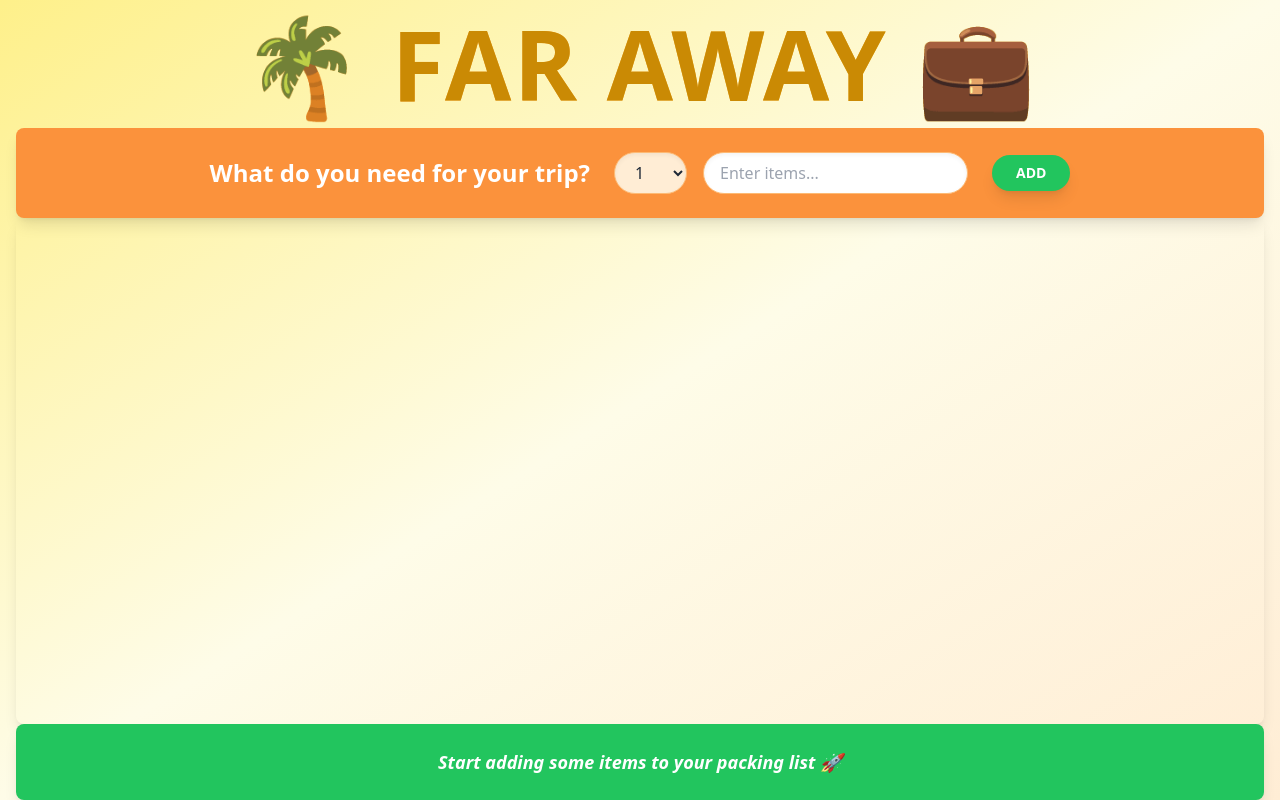
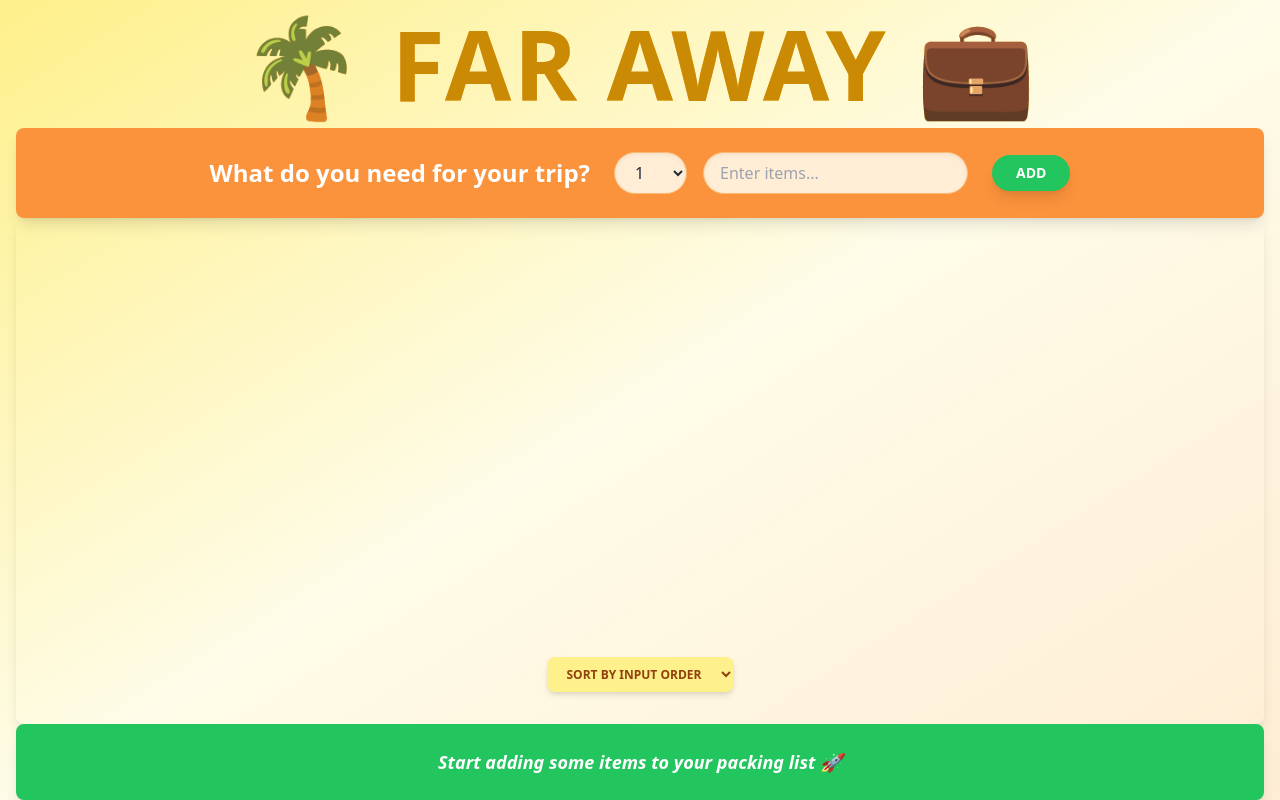
Before and after one commit to mfarhann10/Travel-List, a React (Vite) app: page / in a window 1280 px wide. Built offline with nearby package versions, Linux system fonts and the light colour scheme.

Commit message:
add sorting items fiture in Form Components

```diff
--- a/src/components/Form.jsx
+++ b/src/components/Form.jsx
@@ -9,7 +9,6 @@
 
     if (!description) return;
     const newItem = { id: Date.now(), description, quantity, packed: false };
-    console.log(newItem);
 
     onAddItems(newItem);
     setDescription("");
@@ -31,7 +30,7 @@
           onChange={(e) => setQuantity(Number(e.target.value))}
         >
           {Array.from({ length: 20 }, (_, i) => i + 1).map((num) => (
-            <option value={num} key={num}>
+            <option value={num} key={num} id={quantity}>
               {num}
             </option>
           ))}
@@ -40,7 +39,8 @@
         <input
           type="text"
           placeholder="Enter items..."
-          className="flex-1 px-4 py-2 bg-white text-gray-800 rounded-full border border-orange-300 shadow-inner focus:ring-2 focus:ring-orange-500"
+          id={description}
+          className="flex-1 px-4 py-2 bg-orange-100 text-gray-800 rounded-full border border-orange-300 shadow-inner focus:ring-2 focus:ring-orange-500"
           value={description}
           onChange={(e) => setDescription(e.target.value)}
         />
--- a/src/components/PackingList.jsx
+++ b/src/components/PackingList.jsx
@@ -1,10 +1,27 @@
+import { useState } from "react";
 import Item from "./Items";
 /* eslint-disable react/prop-types */
 function PackingList({ items, onDeleteItem, onToggleItem }) {
+  const [sortBy, setSortBy] = useState("input");
+
+  let sortedItems;
+
+  if (sortBy === "input") sortedItems = items;
+
+  if (sortBy === "description")
+    sortedItems = items
+      .slice()
+      .sort((a, b) => a.description.localeCompare(b.description));
+
+  if (sortBy === "packed")
+    sortedItems = items
+      .slice()
+      .sort((a, b) => Number(a.packed) - Number(b.packed));
   return (
-    <div className="bg-brown-700 text-yellow-100 py-8 px-6 rounded-lg shadow-lg mx-4">
+    <div className="bg-brown-700 text-yellow-100 py-8 px-6 rounded-lg shadow-lg mx-4 flex flex-col justify-between">
+      {/* List Items */}
       <ul className="grid grid-cols-1 sm:grid-cols-2 md:grid-cols-3 gap-4 max-h-96 overflow-y-auto">
-        {items.map((item, index) => (
+        {sortedItems.map((item, index) => (
           <Item
             key={item.id}
             index={index}
@@ -14,6 +31,19 @@
           />
         ))}
       </ul>
+
+      {/* Dropdown placed at the center of the bottom */}
+      <div className="mt-8 flex justify-center ">
+        <select
+          className="px-4 py-2 bg-yellow-200 text-amber-800 rounded-lg shadow-md font-semibold focus:outline-none focus:ring-2 focus:ring-yellow-400 hover:bg-yellow-200 transition-all uppercase text-xs"
+          value={sortBy}
+          onChange={(e) => setSortBy(e.target.value)}
+        >
+          <option value="input">Sort by input order</option>
+          <option value="description">Sort by description</option>
+          <option value="packed">Sort by packed</option>
+        </select>
+      </div>
     </div>
   );
 }
```
